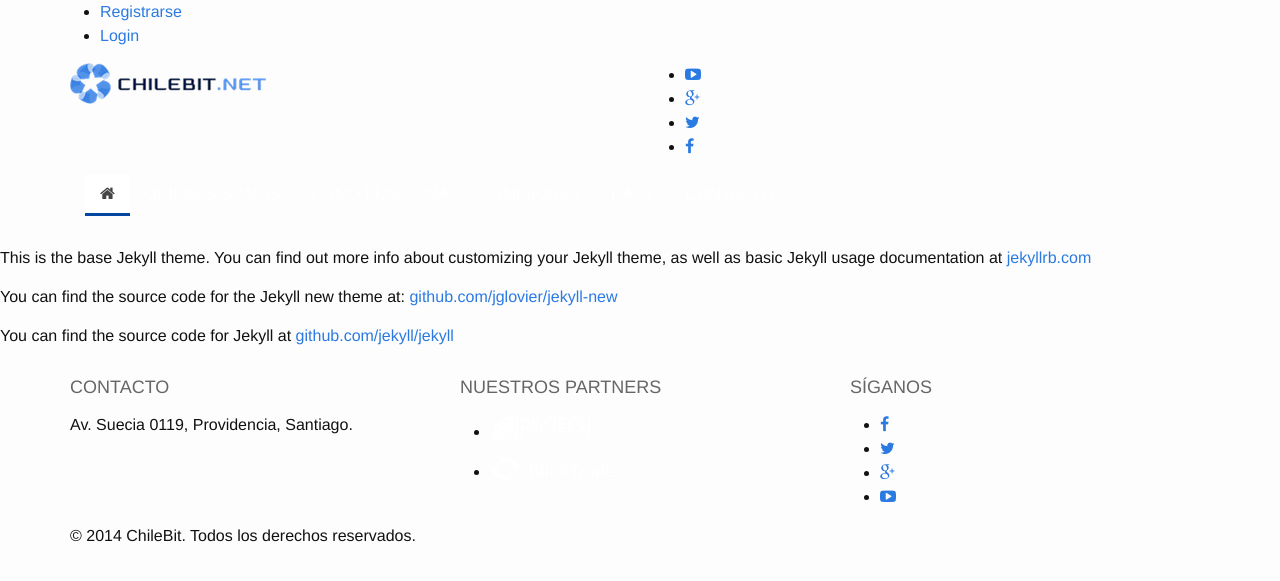
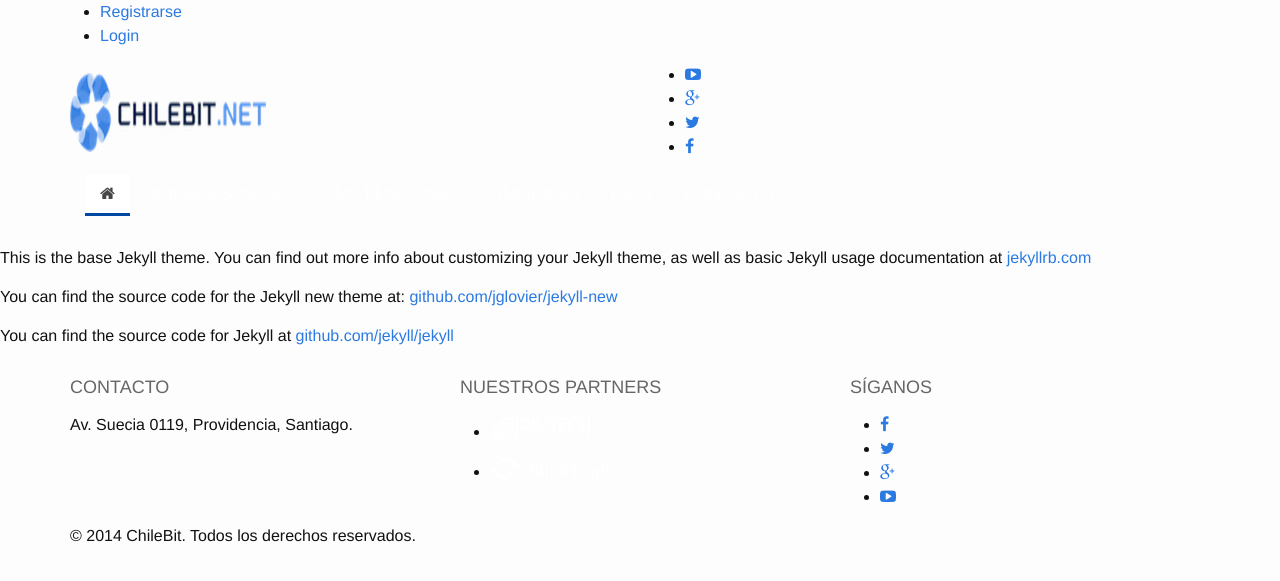
Before and after one commit to chilebit/site, a Jekyll site: the page built from about.md, in a window 1280 px wide. Shown: the top 581 px of the page. Built offline with Jekyll 4.4.1, drawn with Linux system fonts in a browser that asks for light colours.

Commit message:
fix logo

```diff
--- a/_includes/header.html
+++ b/_includes/header.html
@@ -30,7 +30,7 @@
 
 			<div class="row">
 				<div class="col-sm-6">
-					<a href="index.html"><img src="img/common/logo-chilebit.png" alt="ChileBit.Net"/></a>
+					<a href="index.html"><img src="img/common/logo-chilebit.png" class="navbar-brand" alt="ChileBit.Net"/></a>
 				</div>
 				<div class="col-sm-6">
 					<ul id="navrs">
```
Also changed, not shown: img/common/logo-chilebit.png.
